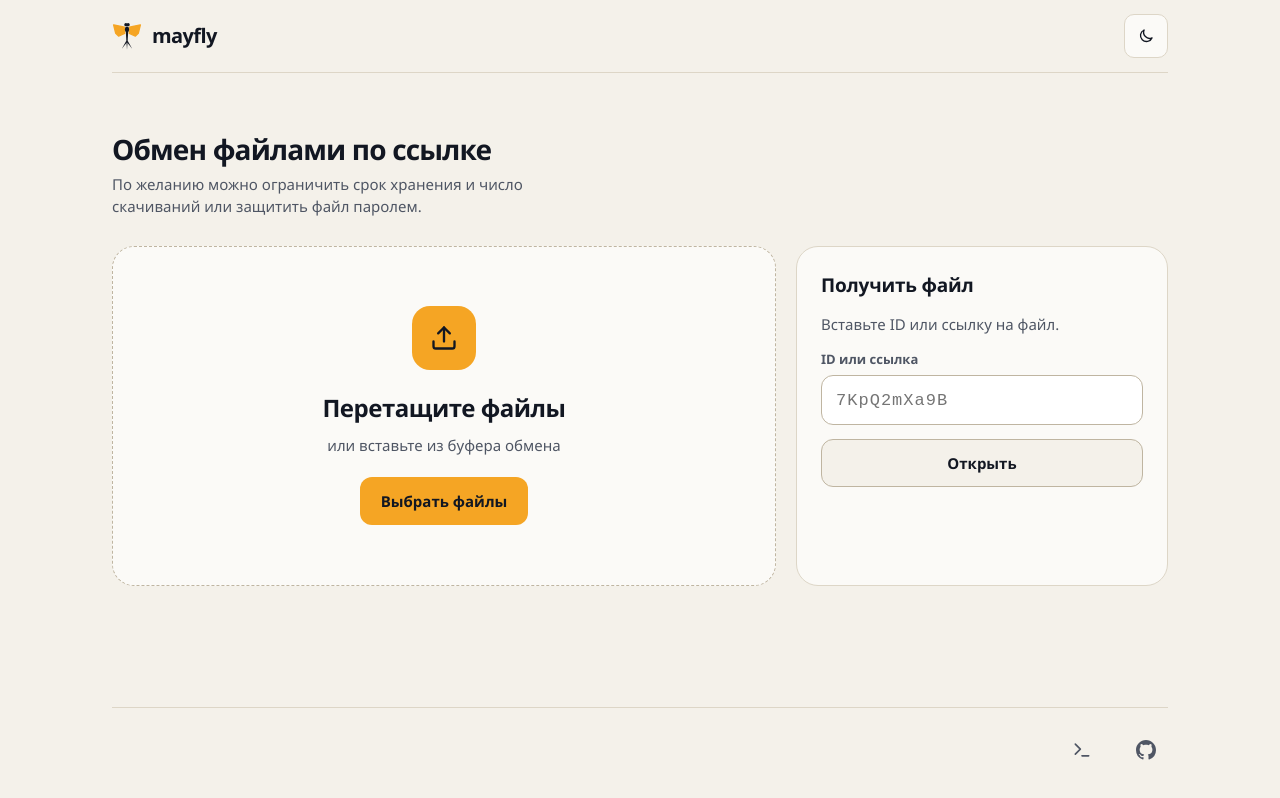
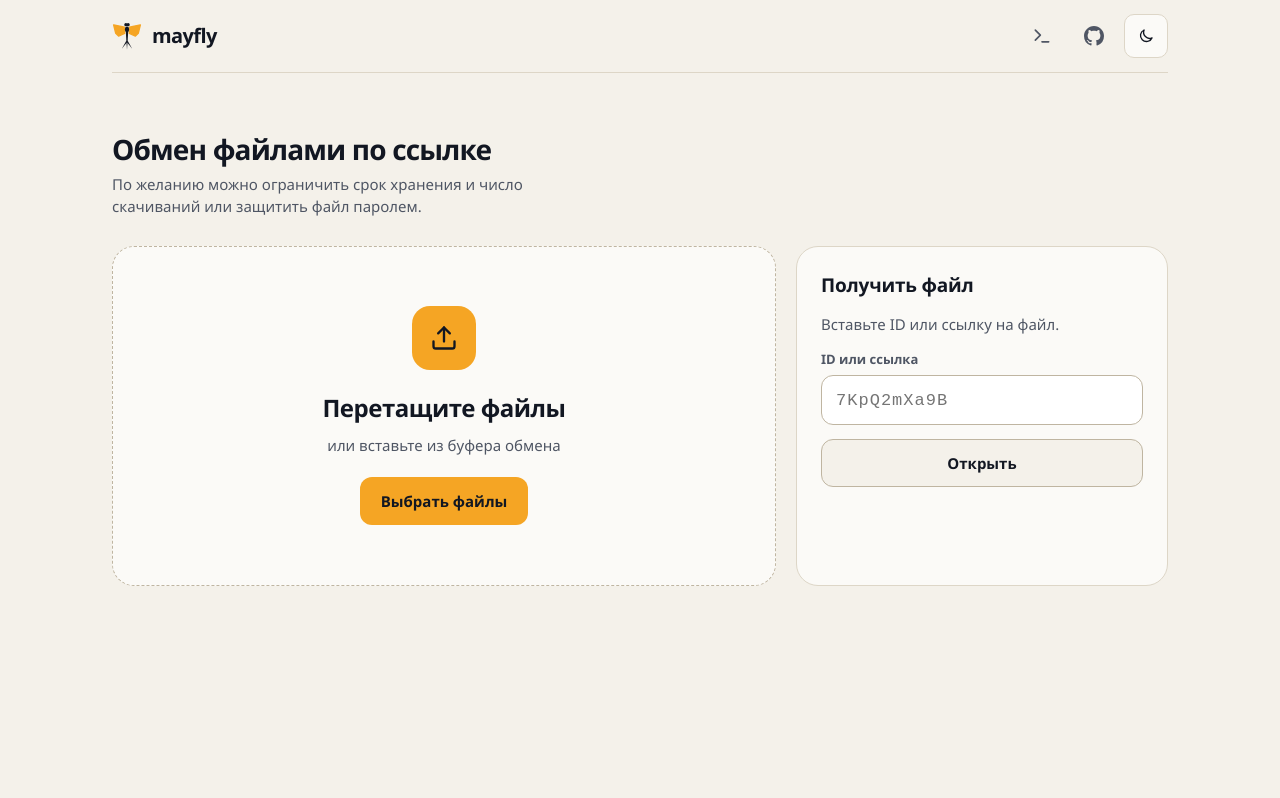
Before and after one commit to ChikovMF/mayfly, a Svelte app in the folder src/Browser/: page / in a window 1280 px wide. Built offline with nearby package versions, Linux system fonts and the light colour scheme.

Commit message:
feat: remove footer component and integrate navigation links into header

```diff
--- a/src/Browser/src/App.svelte
+++ b/src/Browser/src/App.svelte
@@ -2,7 +2,6 @@
   import ConsolePage from './console/ConsolePage.svelte'
   import FilePage from './file/FilePage.svelte'
   import HomePage from './home/HomePage.svelte'
-  import Footer from './layout/Footer.svelte'
   import Header from './layout/Header.svelte'
   import NotFoundPage from './routing/NotFoundPage.svelte'
   import { router } from './routing/router.svelte'
@@ -27,8 +26,6 @@
       <NotFoundPage />
     {/if}
   </main>
-
-  <Footer />
 </div>
 
 <ToastHost />
--- a/src/Browser/src/layout/Footer.svelte
+++ /dev/null
@@ -1,69 +0,0 @@
-<script lang="ts">
-  import TerminalIcon from '@lucide/svelte/icons/terminal'
-  import { repository } from '../repository'
-</script>
-
-<footer>
-  <nav aria-label="Ссылки">
-    <a class="icon" href="/console" aria-label="Консольный клиент" title="Консольный клиент">
-      <TerminalIcon size={20} aria-hidden="true" />
-    </a>
-    <a class="icon" href={repository} aria-label="Mayfly на GitHub" title="Mayfly на GitHub">
-      <svg width="20" height="20" viewBox="0 0 16 16" aria-hidden="true">
-        <path
-          d="M8 0c4.42 0 8 3.58 8 8a8.013 8.013 0 0 1-5.45 7.59c-.4.08-.55-.17-.55-.38 0-.27.01-1.13.01-2.2 0-.75-.25-1.23-.54-1.48 1.78-.2 3.65-.88 3.65-3.95 0-.88-.31-1.59-.82-2.15.08-.2.36-1.02-.08-2.12 0 0-.67-.22-2.2.82-.64-.18-1.32-.27-2-.27-.68 0-1.36.09-2 .27-1.53-1.03-2.2-.82-2.2-.82-.44 1.1-.16 1.92-.08 2.12-.51.56-.82 1.28-.82 2.15 0 3.06 1.86 3.75 3.64 3.95-.23.2-.44.55-.51 1.07-.46.21-1.61.55-2.33-.66-.15-.24-.6-.83-1.23-.82-.67.01-.27.38.01.53.34.19.73.9.82 1.13.16.45.68 1.31 2.69.94 0 .67.01 1.3.01 1.49 0 .21-.15.45-.55.38A7.995 7.995 0 0 1 0 8c0-4.42 3.58-8 8-8Z"
-        />
-      </svg>
-    </a>
-  </nav>
-</footer>
-
-<style>
-  footer {
-    display: flex;
-    flex-wrap: wrap;
-    align-items: center;
-    justify-content: flex-end;
-    gap: 12px 24px;
-    padding: 20px 0 28px;
-    border-top: 1px solid var(--border);
-    font-size: 14px;
-    color: var(--text-faint);
-  }
-
-  nav {
-    display: flex;
-    flex-wrap: wrap;
-    gap: 4px 20px;
-  }
-
-  a {
-    display: inline-flex;
-    align-items: center;
-    min-height: 44px;
-    color: var(--text-muted);
-  }
-
-  .icon {
-    justify-content: center;
-    min-width: 44px;
-    border-radius: 10px;
-    transition:
-      background-color 120ms,
-      color 120ms;
-  }
-
-  .icon:hover {
-    background: var(--surface-2);
-    color: var(--text);
-  }
-
-  .icon:focus-visible {
-    outline: 2px solid var(--focus-ring);
-    outline-offset: 2px;
-  }
-
-  svg {
-    fill: currentColor;
-  }
-</style>
--- a/src/Browser/src/layout/Header.svelte
+++ b/src/Browser/src/layout/Header.svelte
@@ -1,4 +1,6 @@
 <script lang="ts">
+  import TerminalIcon from '@lucide/svelte/icons/terminal'
+  import { repository } from '../repository'
   import ThemeToggle from '../theme/ThemeToggle.svelte'
 </script>
 
@@ -25,6 +27,16 @@
   </a>
 
   <div class="actions">
+    <a class="icon" href="/console" aria-label="Консольный клиент" title="Консольный клиент">
+      <TerminalIcon size={20} aria-hidden="true" />
+    </a>
+    <a class="icon" href={repository} aria-label="Mayfly на GitHub" title="Mayfly на GitHub">
+      <svg width="20" height="20" viewBox="0 0 16 16" aria-hidden="true">
+        <path
+          d="M8 0c4.42 0 8 3.58 8 8a8.013 8.013 0 0 1-5.45 7.59c-.4.08-.55-.17-.55-.38 0-.27.01-1.13.01-2.2 0-.75-.25-1.23-.54-1.48 1.78-.2 3.65-.88 3.65-3.95 0-.88-.31-1.59-.82-2.15.08-.2.36-1.02-.08-2.12 0 0-.67-.22-2.2.82-.64-.18-1.32-.27-2-.27-.68 0-1.36.09-2 .27-1.53-1.03-2.2-.82-2.2-.82-.44 1.1-.16 1.92-.08 2.12-.51.56-.82 1.28-.82 2.15 0 3.06 1.86 3.75 3.64 3.95-.23.2-.44.55-.51 1.07-.46.21-1.61.55-2.33-.66-.15-.24-.6-.83-1.23-.82-.67.01-.27.38.01.53.34.19.73.9.82 1.13.16.45.68 1.31 2.69.94 0 .67.01 1.3.01 1.49 0 .21-.15.45-.55.38A7.995 7.995 0 0 1 0 8c0-4.42 3.58-8 8-8Z"
+        />
+      </svg>
+    </a>
     <ThemeToggle />
   </div>
 </header>
@@ -68,4 +80,31 @@
     align-items: center;
     gap: 8px;
   }
+
+  .icon {
+    display: inline-flex;
+    align-items: center;
+    justify-content: center;
+    min-width: 44px;
+    height: 44px;
+    border-radius: 10px;
+    color: var(--text-muted);
+    transition:
+      background-color 120ms,
+      color 120ms;
+  }
+
+  .icon:hover {
+    background: var(--surface-2);
+    color: var(--text);
+  }
+
+  .icon:focus-visible {
+    outline: 2px solid var(--focus-ring);
+    outline-offset: 2px;
+  }
+
+  .icon svg {
+    fill: currentColor;
+  }
 </style>
```
